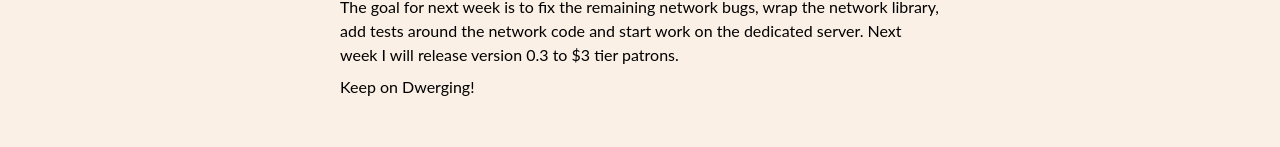
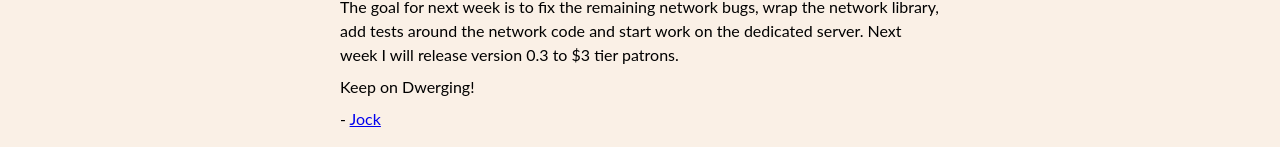
Before and after one commit to HaikuJock/haikujock.github.io, a Jekyll site: the page built from _posts/2019-10-03-Week-3-LAN-Development.md, in a window 1280 px wide. Shown: the part 750-897 px from the top of the page. Built offline with Jekyll 4.4.1, drawn with Linux system fonts in a browser that asks for light colours.

Commit message:
Posts: Put Author at the end

```diff
--- a/_layouts/post.html
+++ b/_layouts/post.html
@@ -4,10 +4,14 @@ layout: default
 <h1>{{ page.title }}</h1>
 <p>
     {{ page.date | date_to_string }}
-    {% assign author = site.authors | where: 'short_name', page.author | first %}
-    {% if author %}
-      - <a href="{{ author.url }}">{{ author.name }}</a>
-    {% endif %}
+
   </p>
 
 {{ content }}
+
+<p>
+    {% assign author = site.authors | where: 'short_name', page.author | first %}
+    {% if author %}
+    - <a href="{{ author.url }}">{{ author.name }}</a>
+    {% endif %}
+</p>
--- a/_posts/2019-10-03-Week-3-LAN-Development.md
+++ b/_posts/2019-10-03-Week-3-LAN-Development.md
@@ -1,3 +1,6 @@
+---
+author: jock
+---
 The goal for this week was to finish the new LAN game hosting, lobby, joining and leaving.
 
 I begin the week realizing I've not credited Professor Lewis Goldberg for using his work and fix this immediately.  The release pipeline Just Worked and Version 0.2 is available. I contacted Professor Goldberg to apologize for not crediting him and it got me thinking about how to make personality more... personal. In the next month or two I will add the ability for players to enter their own values from the five-factor model for the leader of their clan. The personality test to determine these values is freely available and has the snappy name, IPIP-NEO, go take the test and learn something about yourself! Long-term I'd like to make the test a piece of interactive fiction in the game.
```
Also changed, not shown: _authors/jock.md (+1 -1 lines), _posts/2019-09-26-week-2-story-and-personality.md (+3 -1 lines).
